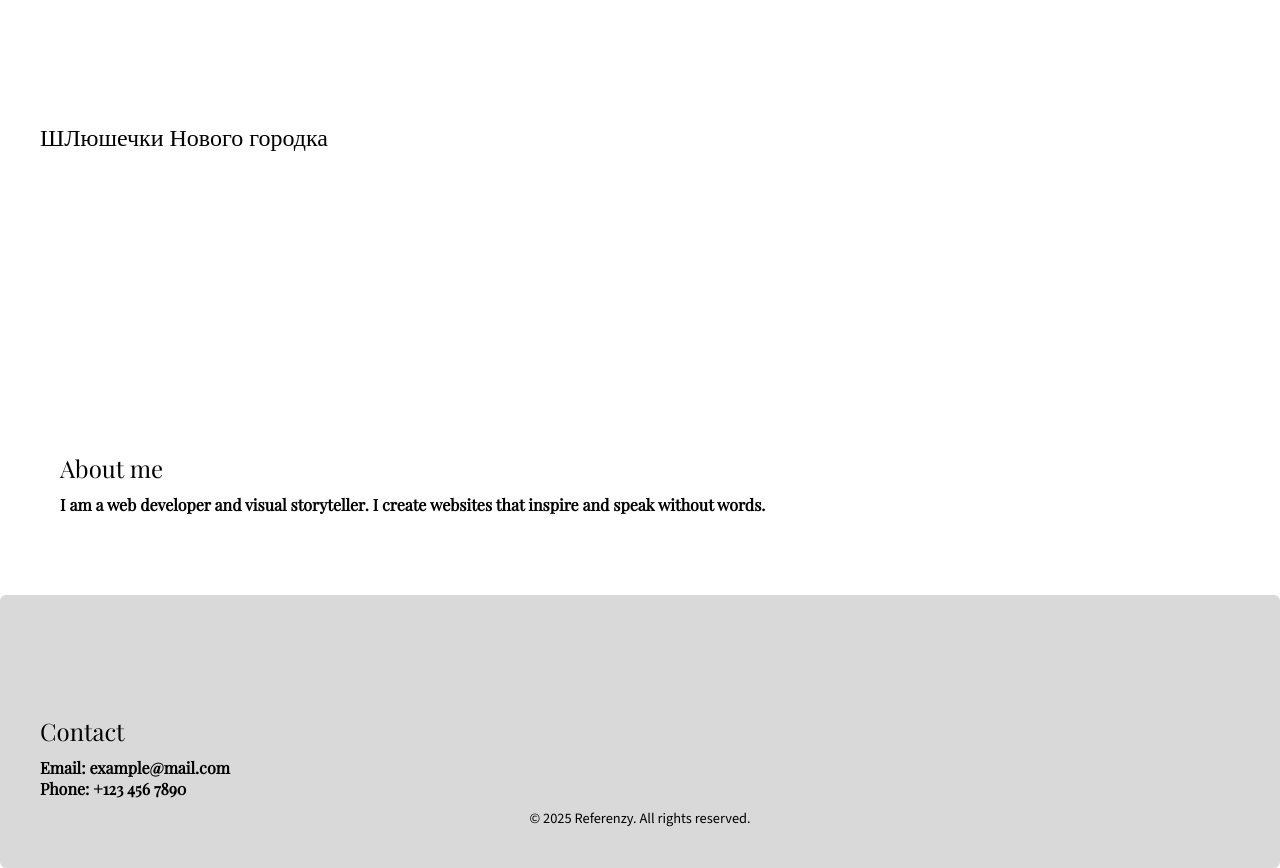
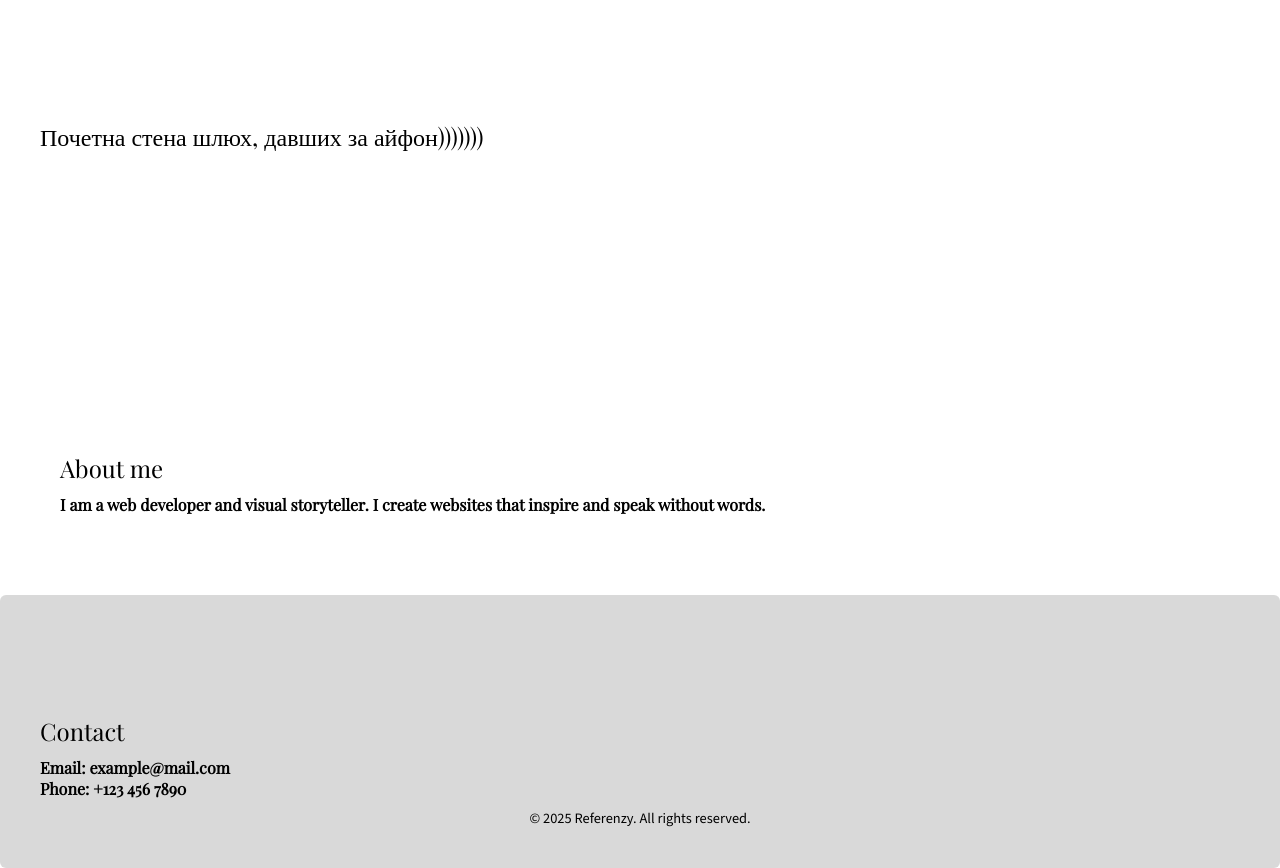
Before and after one commit to SGdupreeh/asd, a plain HTML site: page index.html in a window 1280 px wide. Shown: the part 880-1748 px from the top of the page. Drawn offline with nearby package versions, Linux system fonts and the light colour scheme.

Commit message:
Update index.html

```diff
--- a/index.html
+++ b/index.html
@@ -187,7 +187,7 @@
 </div>
 
 <section class="section" id="gallery">
-  <h2 style="text-align:left; margin-bottom:30px;" data-aos="fade-up">ШЛюшечки Нового городка</h2>
+  <h2 style="text-align:left; margin-bottom:30px;" data-aos="fade-up">Почетна стена шлюх, давших за айфон)))))))</h2>
   <div class="gallery-grid">
 
   </div>
```
